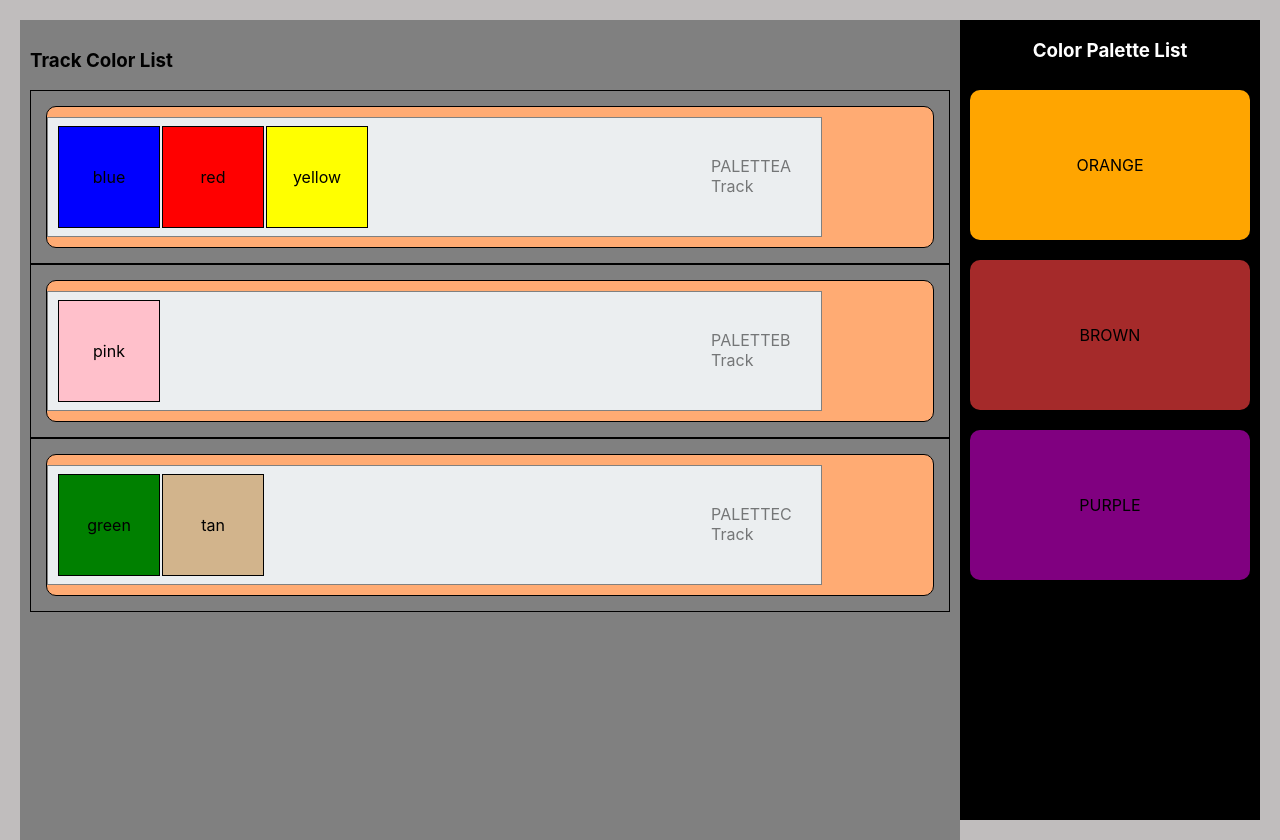
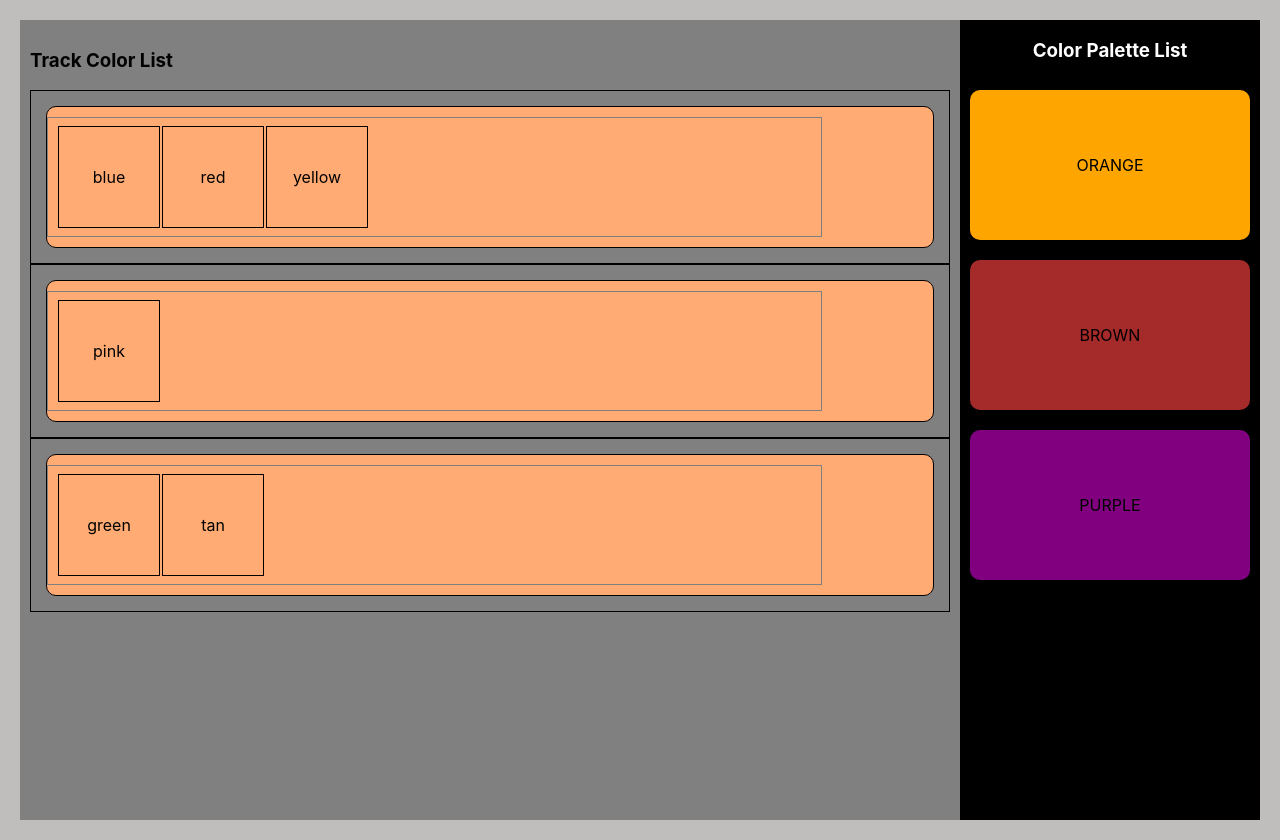
Before and after one commit to jcuevas012/color-tracks-dnd-demos, a React (Create React App) app: page / in a window 1280 px wide. Built offline with nearby package versions, Linux system fonts and the light colour scheme.

Commit message:
feat: add dnd-kit to make libs work

```diff
--- a/package.json
+++ b/package.json
@@ -3,6 +3,7 @@
   "version": "0.1.0",
   "private": true,
   "dependencies": {
+    "@dnd-kit/core": "^1.0.2",
     "@testing-library/jest-dom": "^5.11.4",
     "@testing-library/react": "^11.1.0",
     "@testing-library/user-event": "^12.1.10",
--- a/src/App.css
+++ b/src/App.css
@@ -48,7 +48,6 @@
 .tracks-container {
     display: flex;
     background-color: gray;
-    height: 100vh;
     flex: 1;
     flex-direction: column;
     padding: 10px;
--- a/src/App.js
+++ b/src/App.js
@@ -1,4 +1,5 @@
 import React, { useState } from 'react'
+import { DndContext } from '@dnd-kit/core'
 import './App.css'
 import ColorPaletteContainer from './components/ColorPaletteContainer'
 import TrackContainer from './components/TrackContainer'
@@ -12,72 +13,77 @@ const App = () => {
 
     const [newColorPalettes, setNewColorPalettes] = React.useState(['orange', 'brown', 'purple'])
 
-    const onPaletteColorMoved = (palette) => {
-        console.log(palette)
-    }
+    // const onPaletteColorMoved = (palette) => {
+    //     console.log(palette)
+    // }
 
-    const onPaletteColorReceived = (palette) => {
-        if (newColorPalettes.indexOf(palette.paletteColor) >= 0) {
-            return
+    // const onPaletteColorReceived = (palette) => {
+    //     if (newColorPalettes.indexOf(palette.paletteColor) >= 0) {
+    //         return
+    //     }
+
+    //     console.log(palette, 'received')
+    //     const colorPalettes = [...newColorPalettes, palette.name]
+    //     setNewColorPalettes(colorPalettes)
+
+    //     const newColorMap = { ...colorMap }
+    //     delete newColorMap[palette.name]
+    //     setColors(newColorMap)
+    // }
+
+    // const onTrackDropped = (item) => {
+    //     const newColorToPaletteMove = newColorPalettes.find((paletteColor) => paletteColor === item.paletteColor)
+
+    //     if (!newColorToPaletteMove) {
+    //         return
+    //     }
+
+    //     const newPalettes = newColorPalettes.filter((palette) => palette !== newColorToPaletteMove)
+    //     setNewColorPalettes([...newPalettes])
+
+    //     const newColorMap = { ...colorMap }
+    //     newColorMap[newColorToPaletteMove] = []
+    //     setColors({ ...newColorMap })
+    // }
+
+    // const removeColorFromTrack = (track, item) => {
+    //     const tracks = { ...colorMap }
+    //     console.log(tracks[track])
+    //     const newTrackColors = tracks[track].filter((color) => color !== item.color)
+    //     tracks[track] = [...newTrackColors]
+    //     console.log(`${item.color} remove from ${track} track`)
+    //     setColors({ ...tracks })
+    // }
+
+    // const addColorToTrack = (track, { color }) => {
+    //     const tracks = { ...colorMap }
+    //     tracks[track].push(color)
+    //     console.log(`${color} added to ${track} track`)
+    //     setColors({ ...tracks })
+    // }
+
+    function handleDragEnd(event) {
+        console.log(event)
+        if (event.over && event.over.id === 'droppable') {
         }
-
-        console.log(palette, 'received')
-        const colorPalettes = [...newColorPalettes, palette.name]
-        setNewColorPalettes(colorPalettes)
-
-        const newColorMap = { ...colorMap }
-        delete newColorMap[palette.name]
-        setColors(newColorMap)
-    }
-
-    const onTrackDropped = (item) => {
-        const newColorToPaletteMove = newColorPalettes.find((paletteColor) => paletteColor === item.paletteColor)
-
-        if (!newColorToPaletteMove) {
-            return
-        }
-
-        const newPalettes = newColorPalettes.filter((palette) => palette !== newColorToPaletteMove)
-        setNewColorPalettes([...newPalettes])
-
-        const newColorMap = { ...colorMap }
-        newColorMap[newColorToPaletteMove] = []
-        setColors({ ...newColorMap })
-    }
-
-    const removeColorFromTrack = (track, item) => {
-        const tracks = { ...colorMap }
-        console.log(tracks[track])
-        const newTrackColors = tracks[track].filter((color) => color !== item.color)
-        tracks[track] = [...newTrackColors]
-        console.log(`${item.color} remove from ${track} track`)
-        setColors({ ...tracks })
-    }
-
-    const addColorToTrack = (track, { color }) => {
-        const tracks = { ...colorMap }
-        tracks[track].push(color)
-        console.log(`${color} added to ${track} track`)
-        setColors({ ...tracks })
     }
 
     return (
-        <div className='app'>
-            <div className='container'>
-                <TrackContainer
-                    onTrackDropped={onTrackDropped}
-                    colorTracks={colorMap}
-                    addColorToTrack={addColorToTrack}
-                    removeColorFromTrack={removeColorFromTrack}
-                />
+        <DndContext onDragEnd={handleDragEnd}>
+            <div className='app'>
+                <div className='container'>
+                    <TrackContainer
+                        colorTracks={colorMap}
+                        // onTrackDropped={onTrackDropped}
 
-                <ColorPaletteContainer
-                    colorPalettes={newColorPalettes}
-                    onPaletteColorMoved={onPaletteColorMoved}
-                    onPaletteColorReceived={onPaletteColorReceived}
-                />
+                        // addColorToTrack={addColorToTrack}
+                        // removeColorFromTrack={removeColorFromTrack}
+                    />
+
+                    <ColorPaletteContainer colorPalettes={newColorPalettes} />
+                </div>
             </div>
-        </div>
+        </DndContext>
     )
 }
 
--- a/src/Constants.js
+++ b/src/Constants.js
@@ -4,3 +4,9 @@ export const ItemTypes = {
     COLOR_TRACK: 'color_track',
     COLOR: 'color',
 }
+
+export const ContainerIds = {
+    trackListDropId: 'track-list-drop',
+    colorPaletteDropId: 'color-palette-drop',
+    colorPaletteDragId: 'color-palette-drag',
+}
--- a/src/components/ColorBox.js
+++ b/src/components/ColorBox.js
@@ -2,17 +2,21 @@ import React from 'react'
 import { useDrag } from 'react-dnd'
 import { ItemTypes } from '../Constants'
 export default function ColorBox({ color, onColorLeave }) {
-    const [{ isDragging }, dragRef] = useDrag({
-        type: ItemTypes.COLOR,
-        item: { color },
-        end: (color) => onColorLeave(color),
-        collect: function (monitor) {
-            return { isDragging: monitor.isDragging() }
-        },
-    })
+    // const [{ isDragging }, dragRef] = useDrag({
+    //     type: ItemTypes.COLOR,
+    //     item: { color },
+    //     end: (color) => onColorLeave(color),
+    //     collect: function (monitor) {
+    //         return { isDragging: monitor.isDragging() }
+    //     },
+    // })
 
     return (
-        <div className='color-box' ref={dragRef} style={{ backgroundColor: !isDragging ? color : 'rgba(0,0,0,.12)' }}>
+        <div
+            className='color-box'
+            // ref={dragRef}
+            // style={{ backgroundColor: !isDragging ? color : 'rgba(0,0,0,.12)' }}
+        >
             <span>{color}</span>
         </div>
     )
--- a/src/components/ColorPalette.js
+++ b/src/components/ColorPalette.js
@@ -1,35 +1,33 @@
 import React from 'react'
-import { useDrag, useDrop } from 'react-dnd'
-import { ItemTypes } from '../Constants'
+import { useDraggable } from '@dnd-kit/core'
+import { ContainerIds } from '../Constants'
 export default function ColorPalette({ paletteColor, onPaletteColorMoved }) {
-    const [{ isDragging }, dragRef] = useDrag({
-        type: ItemTypes.COLOR_PALETTE,
-        item: { paletteColor },
-        collect: function (monitor) {
-            return { isDragging: monitor.isDragging() }
-        },
-        end: (item) => onPaletteColorMoved(item),
+    const { attributes, listeners, setNodeRef, transform } = useDraggable({
+        id: `${ContainerIds.colorPaletteDragId}-${paletteColor}`,
     })
 
-    const [{ isOver }, dropRef] = useDrop({
-        accept: ItemTypes.COLOR_PALETTE,
-        // drop: (item) => onTrackDropped(item),
-        collect: (monitor) => ({
-            isOver: !!monitor.isOver(),
-        }),
-    })
+    const style = transform
+        ? {
+              transform: `translate3d(${transform.x}px, ${transform.y}px, 0)`,
+              backgroundColor: '#fbb',
+          }
+        : undefined
 
     return (
-        <div ref={dropRef} style={{ backgroundColor: isOver ? '#bbf' : 'rgba(0,0,0,.12' }}>
-            <div
-                className='color-palette'
-                ref={dragRef}
-                style={{
-                    backgroundColor: isDragging ? '#fbb' : paletteColor,
-                }}
-            >
-                {paletteColor && paletteColor.toUpperCase()}
-            </div>
+        <div
+            className='color-palette'
+            ref={setNodeRef}
+            style={
+                style
+                    ? style
+                    : {
+                          backgroundColor: paletteColor,
+                      }
+            }
+            {...listeners}
+            {...attributes}
+        >
+            {paletteColor && paletteColor.toUpperCase()}
         </div>
     )
 }
--- a/src/components/ColorPaletteContainer.js
+++ b/src/components/ColorPaletteContainer.js
@@ -1,20 +1,16 @@
 import React from 'react'
-import { useDrop } from 'react-dnd'
+import { useDroppable } from '@dnd-kit/core'
 import ColorPalette from './ColorPalette'
-import { ItemTypes } from '../Constants'
+import { ContainerIds } from '../Constants'
 import '../App.css'
 
 export default function ColorPaletteContainer({ colorPalettes, onPaletteColorMoved, onPaletteColorReceived }) {
-    const [{ isOver }, dropRef] = useDrop({
-        accept: ItemTypes.COLOR_PALETTE,
-        drop: (item) => onPaletteColorReceived(item),
-        collect: (monitor) => ({
-            isOver: !!monitor.isOver(),
-        }),
+    const { isOver, setNodeRef } = useDroppable({
+        id: ContainerIds.colorPaletteDropId,
     })
 
     return (
-        <div className='palette-color-container' ref={dropRef} style={{ backgroundColor: isOver && 'yellow' }}>
+        <div className='palette-color-container' ref={setNodeRef} style={{ backgroundColor: isOver && 'yellow' }}>
             <h3>Color Palette List</h3>
             <div className='palette-color-list'>
                 {colorPalettes.map((paletteColor, i) => (
--- a/src/components/Track.js
+++ b/src/components/Track.js
@@ -1,55 +1,61 @@
 import React from 'react'
-import { useDrop, useDrag } from 'react-dnd'
-import { ItemTypes } from '../Constants'
+import { useDroppable, useDraggable } from '@dnd-kit/core'
+import { ContainerIds } from '../Constants'
 import ColorBox from './ColorBox'
 export default function Track({ colors = [], moveColor, onColorLeave, name }) {
-    const [{ isOver }, dropRef] = useDrop({
-        accept: ItemTypes.COLOR,
-        drop: (color) => moveColor(color),
-        collect: (monitor) => ({
-            isOver: !!monitor.isOver(),
-        }),
-    })
+    // const [{ isOver }, dropRef] = useDrop({
+    //     accept: ItemTypes.COLOR,
+    //     drop: (color) => moveColor(color),
+    //     collect: (monitor) => ({
+    //         isOver: !!monitor.isOver(),
+    //     }),
+    // })
 
-    const [{ isDragging }, dragRef] = useDrag({
-        type: ItemTypes.COLOR_PALETTE,
-        item: { name },
-        collect: function (monitor) {
-            return { isDragging: monitor.isDragging() }
-        },
-        end: (item) => console.log('drag from track color palette', item),
-    })
+    // const [{ isDragging }, dragRef] = useDrag({
+    //     type: ItemTypes.COLOR_PALETTE,
+    //     item: { name },
+    //     collect: function (monitor) {
+    //         return { isDragging: monitor.isDragging() }
+    //     },
+    //     end: (item) => console.log('drag from track color palette', item),
+    // })
 
-    const [{ isPaletteColorOver }, dropPaletteColorRef] = useDrop({
-        accept: ItemTypes.COLOR_PALETTE,
-        drop: (paletteColor) => console.log(paletteColor, 'dropped'),
-        collect: (monitor) => ({
-            isOver: !!monitor.isOver(),
-        }),
-    })
+    // const [{ isPaletteColorOver }, dropPaletteColorRef] = useDrop({
+    //     accept: ItemTypes.COLOR_PALETTE,
+    //     drop: (paletteColor) => console.log(paletteColor, 'dropped'),
+    //     collect: (monitor) => ({
+    //         isOver: !!monitor.isOver(),
+    //     }),
+    // })
 
-    console.log('unique track for color palette::', isPaletteColorOver)
+    // console.log('unique track for color palette::', isPaletteColorOver)
+
+    console.log(colors)
+    console.log(name)
+    console.log('---->>>')
 
     return (
         <div
             className='palette-color-track-drop'
-            ref={dropPaletteColorRef}
-            style={{ backgroundColor: isPaletteColorOver && 'blue' }}
+            // ref={dropPaletteColorRef}
+            // style={{ backgroundColor: isPaletteColorOver && 'blue' }}
         >
             <div
                 className='palette-color-track-drag'
-                ref={dragRef}
-                style={{ backgroundColor: isDragging ? '#bbf' : 'rgba(0,0,0,.12' }}
+                // ref={dragRef}
+                // style={{ backgroundColor: isDragging ? '#bbf' : 'rgba(0,0,0,.12' }}
             >
-                <div className='track' ref={dropRef} style={{ backgroundColor: !isOver ? '#ebeef0' : '#5F6CD4' }}>
+                <div
+                    className='track'
+                    // ref={dropRef}
+                    // style={{ backgroundColor: !isOver ? '#ebeef0' : '#5F6CD4' }}
+                >
                     <div className='color-list-container'>
                         {colors.map((color) => (
                             <ColorBox key={color} color={color} onColorLeave={onColorLeave} />
                         ))}
                     </div>
-                    <div className='track-name'>
-                        <p>{name && name.toUpperCase()} Track</p>
-                    </div>
+                    <div className='track-name'>{/* <p>{name && name.toUpperCase()} Track</p> */}</div>
                 </div>
             </div>
         </div>
--- a/src/components/TrackContainer.js
+++ b/src/components/TrackContainer.js
@@ -1,32 +1,29 @@
 import React from 'react'
-import { useDrop } from 'react-dnd'
+import { useDroppable } from '@dnd-kit/core'
 import TrackList from './TrackList'
-import { ItemTypes } from '../Constants'
+import { ContainerIds } from '../Constants'
 
 export default function TrackContainer({ onTrackDropped, addColorToTrack, removeColorFromTrack, colorTracks = {} }) {
-    const [{ isOver }, dropRef] = useDrop({
-        accept: ItemTypes.COLOR_PALETTE,
-        drop: (item) => onTrackDropped(item),
-        collect: (monitor) => ({
-            isOver: !!monitor.isOver(),
-        }),
+    const { isOver, setNodeRef } = useDroppable({
+        id: ContainerIds.trackListDropId,
     })
 
-    const onTrackReceiveColor = (track, color) => {
-        addColorToTrack(track, color)
-    }
+    // const onTrackReceiveColor = (track, color) => {
+    //     addColorToTrack(track, color)
+    // }
 
-    const onColorLeaveTrack = (track, color) => {
-        removeColorFromTrack(track, color)
-    }
+    // const onColorLeaveTrack = (track, color) => {
+    //     removeColorFromTrack(track, color)
+    // }
 
-    console.log('track list over', isOver)
+    // console.log('track list over', isOver)
+
     return (
-        <div className='tracks-container' ref={dropRef} style={{ backgroundColor: isOver && 'red' }}>
+        <div className='tracks-container' ref={setNodeRef} style={{ backgroundColor: isOver && 'red' }}>
             <TrackList
                 colorTracks={colorTracks}
-                onTrackReceiveColor={onTrackReceiveColor}
-                onColorLeaveTrack={onColorLeaveTrack}
+                // onTrackReceiveColor={onTrackReceiveColor}
+                // onColorLeaveTrack={onColorLeaveTrack}
             />
         </div>
     )
--- a/src/components/TrackList.js
+++ b/src/components/TrackList.js
@@ -1,23 +1,20 @@
 import React from 'react'
-import { useDrop } from 'react-dnd'
-import { ItemTypes } from '../Constants'
+import { useDroppable } from '@dnd-kit/core'
+import { ContainerIds } from '../Constants'
 
 import Track from './Track'
 
 export default function TrackList({ colorTracks = {}, onTrackReceiveColor, onColorLeaveTrack }) {
-    const [{ isOver }, dropRef] = useDrop({
-        accept: ItemTypes.COLOR,
-        // drop: (item) => console.log('color received::', item),
-        collect: (monitor) => ({
-            isOver: !!monitor.isOver(),
-        }),
+    const { isOver, setNodeRef } = useDroppable({
+        id: ContainerIds.trackListDropId,
     })
 
+    console.log(colorTracks)
     return (
         <>
             <h3>Track Color List</h3>
             {Object.entries(colorTracks).map(([name, colors]) => (
-                <div className='track-list' key={name} ref={dropRef} style={{ backgroundColor: isOver && '#bbf' }}>
+                <div className='track-list' key={name} ref={setNodeRef} style={{ backgroundColor: isOver && '#bbf' }}>
                     <Track
                         colors={colors}
                         name={name}
--- a/src/index.js
+++ b/src/index.js
@@ -1,7 +1,5 @@
 import React, { StrictMode } from 'react'
 import ReactDOM from 'react-dom'
-import { DndProvider } from 'react-dnd'
-import { HTML5Backend } from 'react-dnd-html5-backend'
 import './index.css'
 import App from './App'
 
@@ -9,9 +7,7 @@ import reportWebVitals from './reportWebVitals'
 
 ReactDOM.render(
     <StrictMode>
-        <DndProvider backend={HTML5Backend}>
-            <App />
-        </DndProvider>
+        <App />
     </StrictMode>,
     document.getElementById('root'),
 )
```
Also changed, not shown: 1 other file (tests, documents, lock files or other folders).
